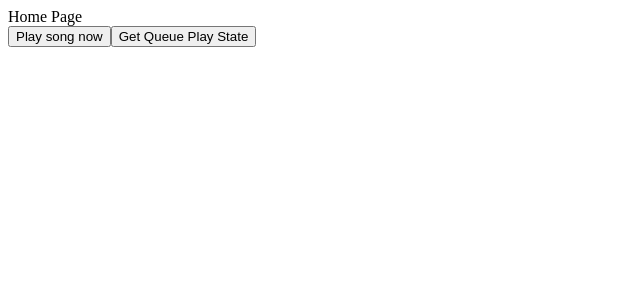
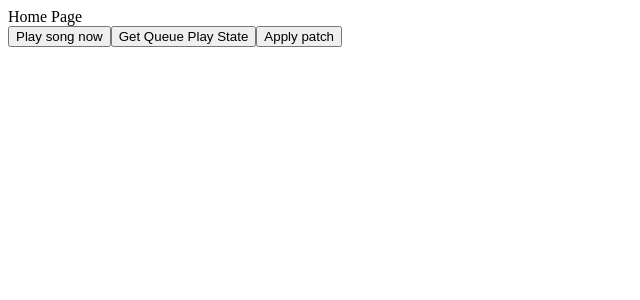
Before and after one commit to umbertoloria/digi-player-front, a React (Vite) app: page / in a window 1280 px wide. Shown: the top 300 px of the page, without its empty margins (0-640 px from the left). Built offline with nearby package versions, Linux system fonts and the light colour scheme; no server answers.

Commit message:
New Web Socket Message Event listening, Volca Drum Patch converted into YAML format

```diff
--- a/package.json
+++ b/package.json
@@ -13,6 +13,7 @@
   "dependencies": {
     "axios": "^1.8.1",
     "classnames": "^2.5.1",
+    "js-yaml": "^4.1.0",
     "react": "^19.0.0",
     "react-dom": "^19.0.0",
     "react-router-dom": "^7.2.0"
@@ -20,6 +21,7 @@
   "devDependencies": {
     "@eslint/js": "^9.21.0",
     "@types/axios": "^0.9.36",
+    "@types/js-yaml": "^4.0.9",
     "@types/react": "^19.0.10",
     "@types/react-dom": "^19.0.4",
     "@typescript-eslint/eslint-plugin": "^8.25.0",
--- a/src/context/WSContext.tsx
+++ b/src/context/WSContext.tsx
@@ -1,13 +1,18 @@
-import { createContext, FC, PropsWithChildren, useContext, useState } from 'react'
+import {
+  createContext,
+  FC,
+  PropsWithChildren,
+  useContext,
+  useState,
+} from 'react'
 import { connectAndCreateServerComm, ServerComm } from '../remote/client.ts'
 
 const WSContext = createContext<{
-  serverComm: null | ServerComm,
-  tryToConnect: () => void,
+  serverComm: null | ServerComm
+  tryToConnect: () => void
 }>({
   serverComm: null,
-  tryToConnect: () => {
-  },
+  tryToConnect: () => {},
 })
 
 export const WSProvider: FC<PropsWithChildren> = props => {
--- /dev/null
+++ b/src/events/event-builder.ts
@@ -0,0 +1,22 @@
+export type CustomEventFnType<T> = (event: CustomEvent<T>) => void
+
+export function buildCustomEvent<T>(eventName: string) {
+  return {
+    subscribe(listener: CustomEventFnType<T>) {
+      // eslint-disable-next-line @typescript-eslint/ban-ts-comment
+      // @ts-expect-error
+      window.addEventListener(eventName, listener)
+    },
+    unsubscribe(listener: CustomEventFnType<T>) {
+      // eslint-disable-next-line @typescript-eslint/ban-ts-comment
+      // @ts-expect-error
+      window.removeEventListener(eventName, listener)
+    },
+    fire(data: T) {
+      const event = new CustomEvent<T>(eventName, {
+        detail: data,
+      })
+      window.dispatchEvent(event)
+    },
+  }
+}
--- /dev/null
+++ b/src/events/event-server-comm.ts
@@ -0,0 +1,8 @@
+import { buildCustomEvent } from './event-builder.ts'
+
+export type CustomEventTypeNewWebSocketMessage = undefined
+export const {
+  subscribe: subscribeNewWebSocketMessage,
+  unsubscribe: unsubscribeNewWebSocketMessage,
+  fire: fireNewWebSocketMessage,
+} = buildCustomEvent<CustomEventTypeNewWebSocketMessage>('NewWebSocketMessage')
--- /dev/null
+++ b/src/lib/volca_drum_patch.ts
@@ -0,0 +1,29 @@
+export type VolcaDrumPatch = {
+  kick: YamlPatchLayout
+  hh: YamlPatchLayout
+  snare: YamlPatchLayout
+  sound4: YamlPatchLayout
+  sound5: YamlPatchLayout
+  sound6: YamlPatchLayout
+}
+export type YamlPatchLayout = {
+  sound_src_type: YamlPatchLayoutSoundSrcType
+  mod_type: YamlPatchLayoutModulationType
+  amp_eg: YamlPatchLayoutAmpEg
+  level: number
+  pitch: number
+  eg_attack: number
+  eg_release: number
+  mod_amount: number
+  mod_rate: number
+}
+export type YamlPatchLayoutSoundSrcType =
+  | 'WaveSine'
+  | 'WaveSaw'
+  | 'WaveNoiseHPF'
+  | 'WaveNoiseLPF'
+  | 'WaveNoiseBPF'
+
+export type YamlPatchLayoutModulationType = 'ModExp' | 'ModTri' | 'ModRand'
+
+export type YamlPatchLayoutAmpEg = 'EnvAd' | 'EnvExp' | 'EnvMul'
--- /dev/null
+++ b/src/lib/yaml_serializer.ts
@@ -0,0 +1,24 @@
+import yaml from 'js-yaml'
+
+export function parse_into_yaml(obj: object) {
+  try {
+    return yaml.dump(obj)
+  } catch (e) {
+    console.error('Error converting object to YAML:', e)
+    return undefined // Or throw the error, depending on your needs.
+  }
+}
+
+/*// Example usage:
+  const myObject = {
+    name: 'Example Object',
+    version: 1.0,
+    features: ['feature1', 'feature2', { subFeature: 'value' }],
+    nested: {
+      property: 'nestedValue',
+      list:[1,2,3]
+    },
+    isEnabled: true,
+    count: 42,
+    date: new Date()
+  };*/
--- a/src/pages/HomePage.tsx
+++ b/src/pages/HomePage.tsx
@@ -1,7 +1,14 @@
-import { FC } from 'react'
+import { FC, useEffect } from 'react'
 import { WSConnectedLayout } from '../layout/WSConnectedLayout.tsx'
 import { useServerCom } from '../context/WSContext.tsx'
-
+import {
+  CustomEventTypeNewWebSocketMessage,
+  subscribeNewWebSocketMessage,
+  unsubscribeNewWebSocketMessage,
+} from '../events/event-server-comm.ts'
+import { CustomEventFnType } from '../events/event-builder.ts'
+import { parse_into_yaml } from '../lib/yaml_serializer.ts'
+import { VolcaDrumPatch } from '../lib/volca_drum_patch.ts'
 
 export default function HomePage() {
   return (
@@ -14,21 +21,119 @@ export default function HomePage() {
 const InnerPage: FC = () => {
   const { serverComm } = useServerCom()
 
+  useEffect(() => {
+    const listener: CustomEventFnType<
+      CustomEventTypeNewWebSocketMessage
+    > = event => {
+      // TODO: Manage New Web Socket Message
+      console.log(event)
+    }
+    subscribeNewWebSocketMessage(listener)
+    return () => {
+      unsubscribeNewWebSocketMessage(listener)
+    }
+  }, [])
+
   return (
-    <section className="p-8">
+    <section className='p-8'>
       Home Page
       <br />
-      <button onClick={() => {
-        serverComm.play_song()
-      }}>
+      <button
+        onClick={() => {
+          serverComm.play_song()
+        }}
+      >
         Play song now
       </button>
-      <button onClick={() => {
-        serverComm.request_queue_play_state()
-      }}>
+      <button
+        onClick={() => {
+          serverComm.request_queue_play_state()
+        }}
+      >
         Get Queue Play State
       </button>
+      <button
+        onClick={() => {
+          // TODO: Create dialog for managing Volca Drum Patches
+          const volce_drum_patch: VolcaDrumPatch = {
+            kick: {
+              sound_src_type: 'WaveSine',
+              mod_type: 'ModTri',
+              amp_eg: 'EnvExp',
+              level: 10,
+              pitch: 10,
+              eg_attack: 10,
+              eg_release: 10,
+              mod_amount: 10,
+              mod_rate: 10,
+            },
+            hh: {
+              sound_src_type: 'WaveSine',
+              mod_type: 'ModTri',
+              amp_eg: 'EnvExp',
+              level: 10,
+              pitch: 10,
+              eg_attack: 10,
+              eg_release: 10,
+              mod_amount: 10,
+              mod_rate: 10,
+            },
+            snare: {
+              sound_src_type: 'WaveSine',
+              mod_type: 'ModTri',
+              amp_eg: 'EnvExp',
+              level: 10,
+              pitch: 10,
+              eg_attack: 10,
+              eg_release: 10,
+              mod_amount: 10,
+              mod_rate: 10,
+            },
+            sound4: {
+              sound_src_type: 'WaveSine',
+              mod_type: 'ModTri',
+              amp_eg: 'EnvExp',
+              level: 10,
+              pitch: 10,
+              eg_attack: 10,
+              eg_release: 10,
+              mod_amount: 10,
+              mod_rate: 10,
+            },
+            sound5: {
+              sound_src_type: 'WaveSine',
+              mod_type: 'ModTri',
+              amp_eg: 'EnvExp',
+              level: 10,
+              pitch: 10,
+              eg_attack: 10,
+              eg_release: 10,
+              mod_amount: 10,
+              mod_rate: 10,
+            },
+            sound6: {
+              sound_src_type: 'WaveSine',
+              mod_type: 'ModTri',
+              amp_eg: 'EnvExp',
+              level: 10,
+              pitch: 10,
+              eg_attack: 10,
+              eg_release: 10,
+              mod_amount: 10,
+              mod_rate: 10,
+            },
+          }
 
+          const yaml_volca_drum_patch = parse_into_yaml(volce_drum_patch)
+          if (yaml_volca_drum_patch) {
+            serverComm.apply_volca_drum_patch(yaml_volca_drum_patch)
+          } else {
+            alert('Unable to parse Volca Drum Patch into YAML')
+          }
+        }}
+      >
+        Apply patch
+      </button>
     </section>
   )
 }
--- a/src/remote/client.ts
+++ b/src/remote/client.ts
@@ -1,11 +1,17 @@
 export type ServerComm = {
-  play_song: () => void,
-  request_queue_play_state: () => void,
+  play_song: () => void
+  request_queue_play_state: () => void
+  apply_volca_drum_patch: (yaml_volca_drum_patch: string) => void
 }
 export const connectAndCreateServerComm = (): ServerComm => {
   const socket = new WebSocket('ws://localhost:8666')
   socket.addEventListener('close', () => {
     location.reload()
+  })
+  socket.addEventListener('message', event => {
+    console.log('New message received')
+    // console.log(event)
+    console.log(event.data)
   })
 
   return {
@@ -15,5 +21,8 @@ export const connectAndCreateServerComm = (): ServerComm => {
     request_queue_play_state() {
       socket.send('GET_PLAY_QUEUE_STATE')
     },
+    apply_volca_drum_patch(yaml_volca_drum_patch: string) {
+      socket.send('APPLY_PATCH\n' + yaml_volca_drum_patch)
+    },
   }
 }
```
Also changed, not shown: src/layout/WSConnectedLayout.tsx (+5 -11 lines), 1 other file (tests, documents, lock files or other folders).
